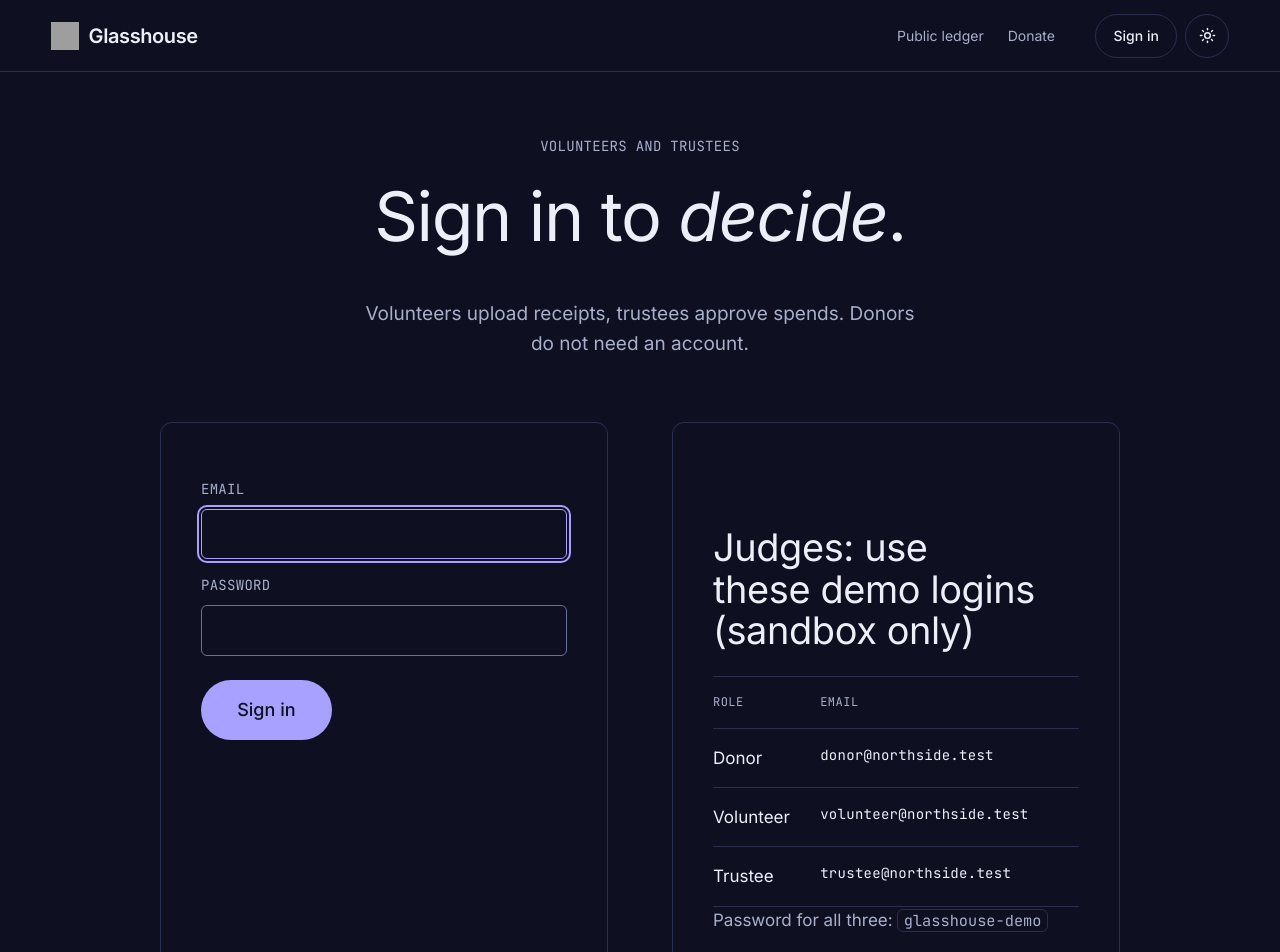
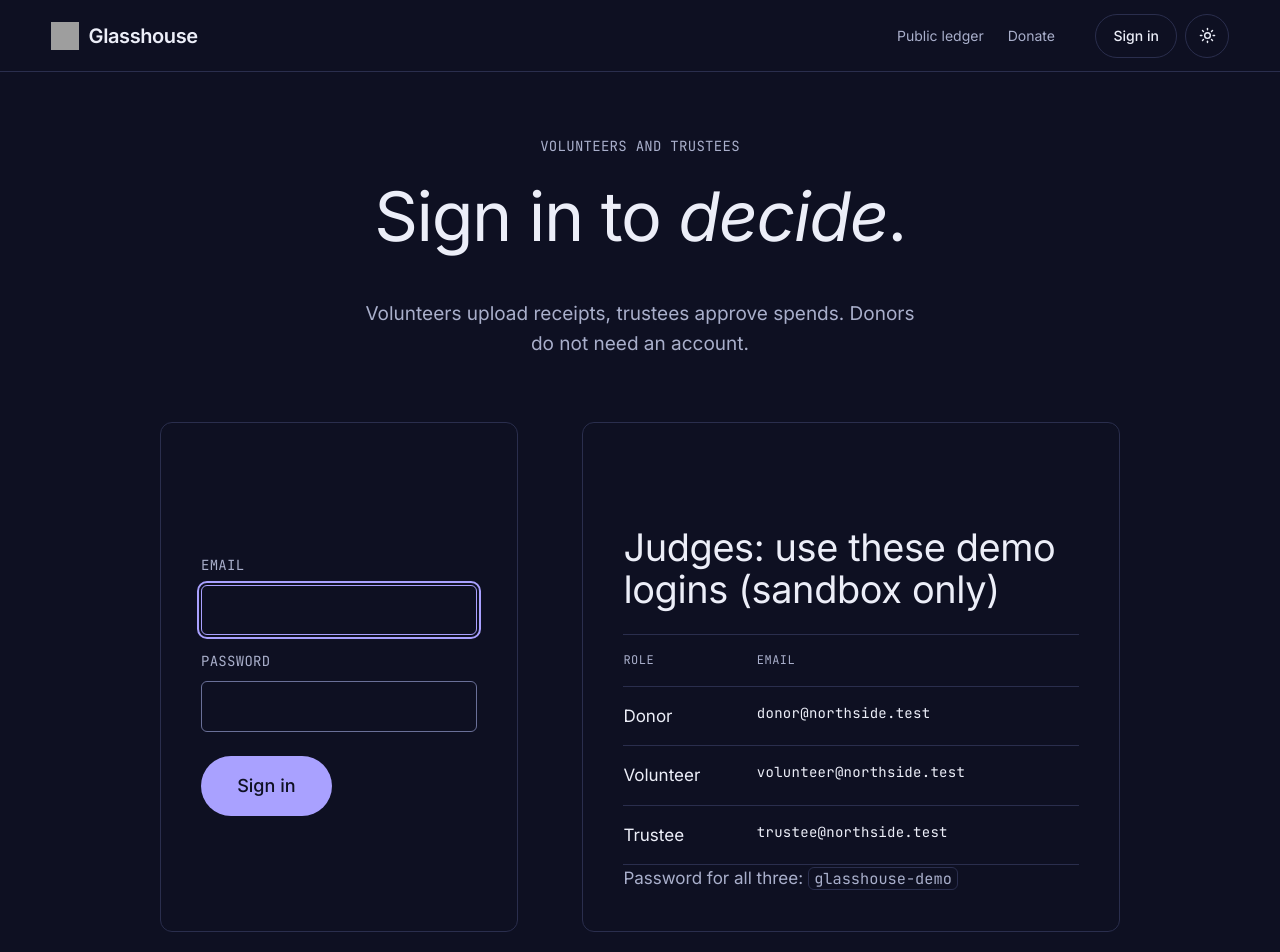
Before and after one commit to Tharun2075/glasshouse, a Next.js app: page /login in a window 1280 px wide. Shown: the top 952 px of the page. Built offline with nearby package versions, Linux system fonts and the light colour scheme; no server answers; grey boxes are pictures that could not be loaded.

Commit message:
Fix 3G item 10/11: row hairline on top (sweep reads border-top), login gate side by side 2fr/3fr with the form centred

```diff
--- a/app/globals.css
+++ b/app/globals.css
@@ -231,10 +231,10 @@ td.reader { display: table-cell; }
 /* ---- ledger grid (behaviour lives in LedgerGrid.tsx; only its look changes here) ---- */
 .gridwrap { width: 100%; border-top: var(--hair); }
 .gridwrap .ag-root-wrapper { border: 0; border-radius: 0; background: var(--bg-0); }
-.gridwrap .ag-header { background: var(--bg-0); border-bottom: var(--hair); }
+.gridwrap .ag-header { background: var(--bg-0); border-bottom: 0; }
 .gridwrap .ag-header-cell-text { font-family: var(--font-mono); font-size: .75rem; font-weight: 400; letter-spacing: .04em; text-transform: uppercase; color: var(--ink-2); }
-.gridwrap .ag-body-viewport, .gridwrap .ag-center-cols-viewport, .gridwrap .ag-center-cols-container { background: var(--bg-0); }
-.gridwrap .ag-row { background: var(--bg-0); border-bottom: var(--hair); }
+.gridwrap .ag-grid-scrolling-rows, .gridwrap .ag-body-viewport, .gridwrap .ag-center-cols-viewport, .gridwrap .ag-center-cols-container { background: var(--bg-0); }
+.gridwrap .ag-row { background: var(--bg-0); border-width: 0; border-top: var(--hair); }
 .gridwrap .ag-row-odd { background: var(--bg-0); }
 .gridwrap .ag-row-hover::before, .gridwrap .ag-row:hover { background: var(--grid-hover); }
 .gridwrap .ag-cell { font-variant-numeric: tabular-nums; }
@@ -308,7 +308,11 @@ pre.wrap { white-space: pre-wrap; overflow-wrap: anywhere; }
 .login .hero { grid-template-columns: minmax(0, 1fr); text-align: center; justify-items: center; }
 .login .hero h1, .login .lede { margin-inline: auto; }
 .login .split { grid-template-columns: minmax(0, 1fr); }
-@media (min-width: 901px) { .login { max-width: 60rem; } .login .split { grid-template-columns: minmax(0, 1fr) minmax(0, 1fr); } }
+@media (min-width: 901px) {
+  .login { max-width: 60rem; }
+  .login .split { grid-template-columns: minmax(0, 2fr) minmax(0, 3fr); }
+  .login .split > .panel:first-child { display: flex; flex-direction: column; justify-content: center; }
+}
 @view-transition { navigation: auto; }
 
 /* ---- responsive ---- */
```
